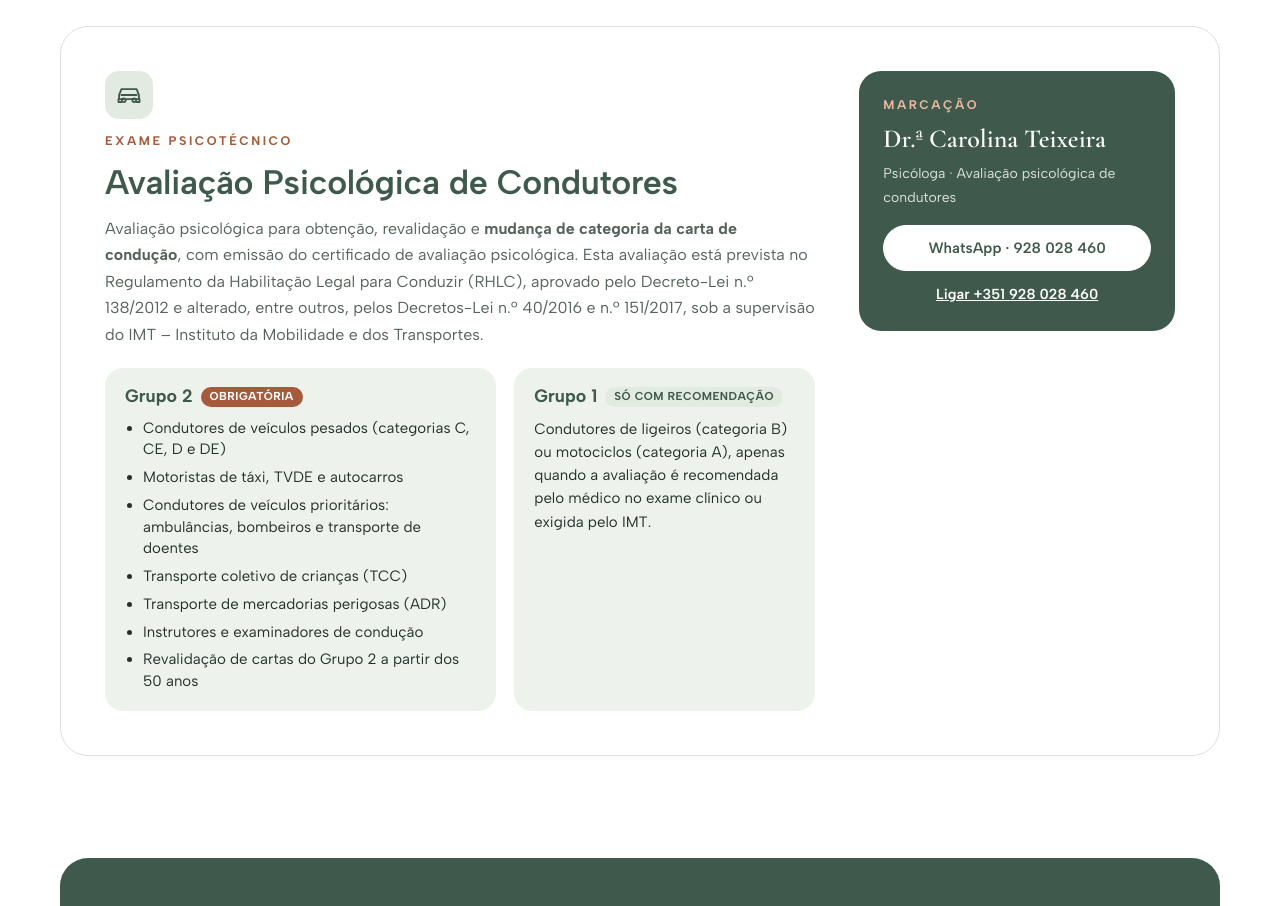
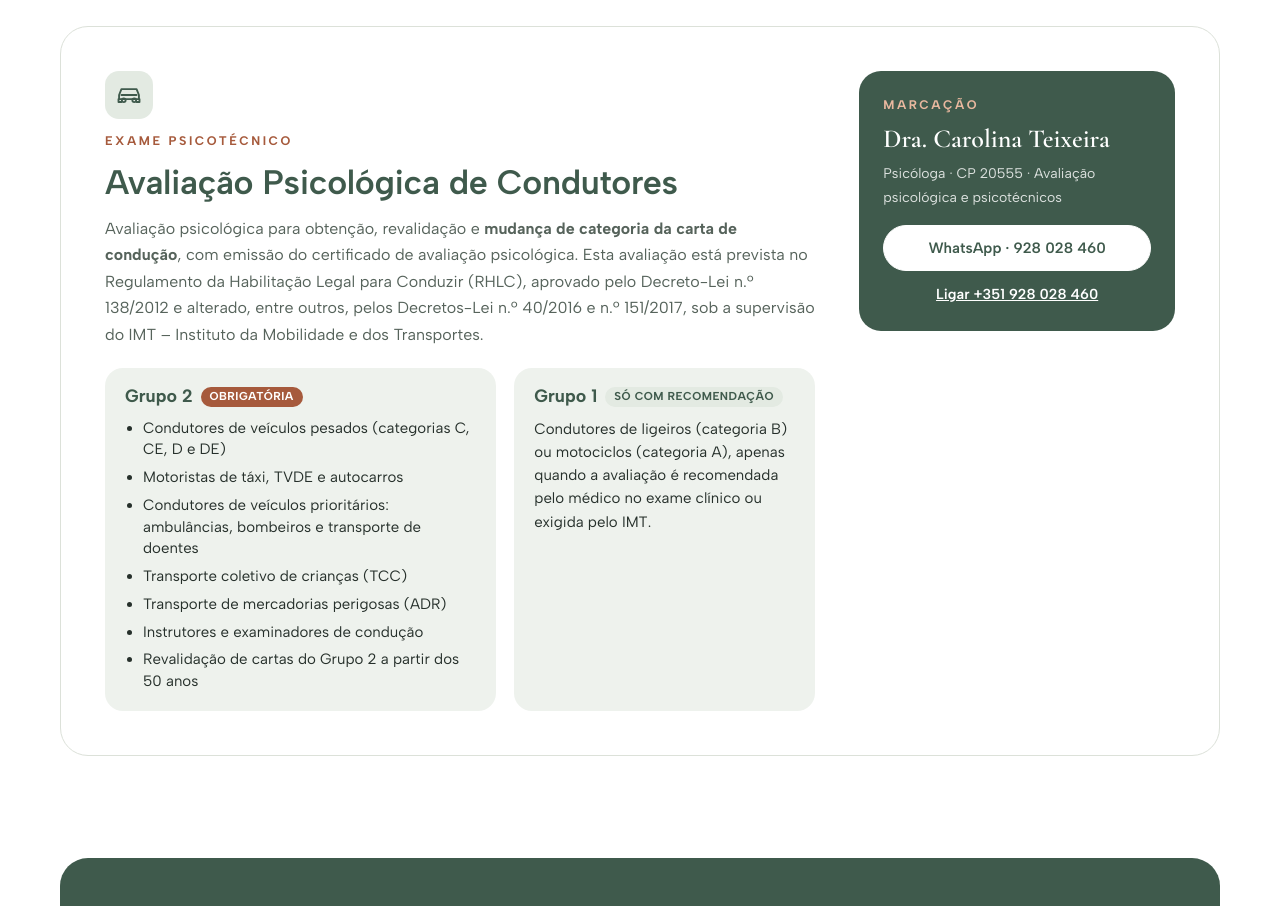
Before and after one commit to antoniodepaduajesue-wq/psicologiaebemestar-site, a plain HTML site: page especialidades.html in a window 1280 px wide. Shown: the part 1740-2646 px from the top of the page. Drawn offline with nearby package versions, Linux system fonts and the light colour scheme.

Commit message:
Equipa: Dra. Carolina Teixeira
Co-Authored-By: Claude Opus 5.5 <noreply@anthropic.com>
Claude-Session: https://claude.ai/code/session_018Fjbm6fjPRVCtMF2xbQ2dT

```diff
--- a/especialidades.html
+++ b/especialidades.html
@@ -617,8 +617,8 @@ a.filter-link:hover{background:var(--white)}
         </div>
         <aside class="cond-card">
           <span class="kicker">Marcação</span>
-          <h3>Dr.ª Carolina Teixeira</h3>
-          <span class="role">Psicóloga · Avaliação psicológica de condutores</span>
+          <h3>Dra. Carolina Teixeira</h3>
+          <span class="role">Psicóloga · CP 20555 · Avaliação psicológica e psicotécnicos</span>
           <a class="btn btn-fill" href="https://wa.me/351928028460?text=Ol%C3%A1%21%20Gostaria%20de%20marcar%20uma%20avalia%C3%A7%C3%A3o%20psicol%C3%B3gica%20de%20condutores." target="_blank" rel="noopener">WhatsApp · 928 028 460</a>
           <a class="cond-tel" href="tel:+351928028460">Ligar +351 928 028 460</a>
         </aside>
```
Also changed, not shown: equipa.html (+1 -0 lines), index.html (+2 -2 lines), img/carolina-teixeira.jpg (added).
